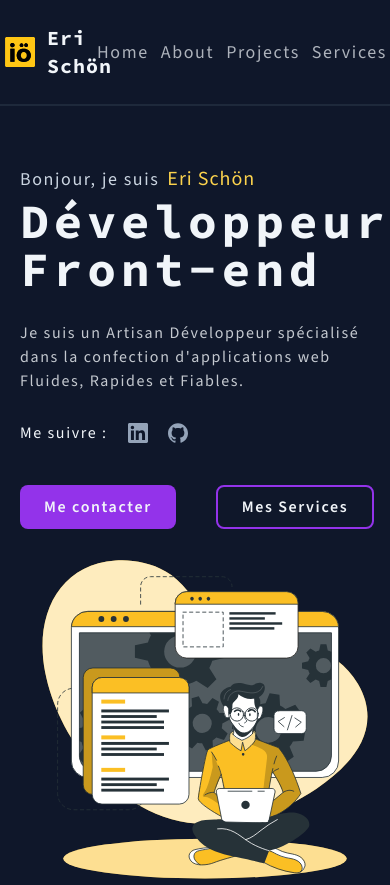
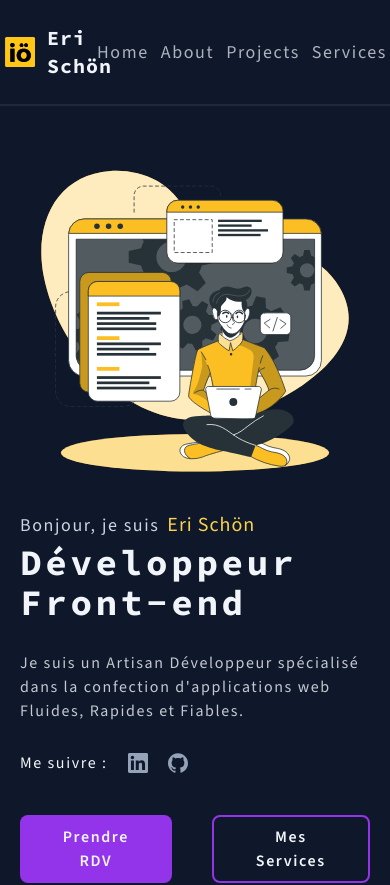
Before and after one commit to erischon/project-erischondev, a Next.js app: page / in a window 390 px wide. Shown: the top 885 px of the page. Built offline with nearby package versions, Linux system fonts and the light colour scheme.

Commit message:
hero section responsive

```diff
--- a/src/app/globals.css
+++ b/src/app/globals.css
@@ -13,6 +13,12 @@
   letter-spacing: 0.1rem;
 }
 
+@media (min-width: 768px) {
+  html {
+    font-size: 18px;
+  }
+}
+
 h1,
 h2,
 h3 {
--- a/src/components/Section.tsx
+++ b/src/components/Section.tsx
@@ -8,7 +8,7 @@ export default function Section({
   styles?: string;
 }) {
   return (
-    <section id={id} className={`${styles} pt-14 w-full`}>
+    <section id={id} className={`${styles} px-5 pt-14 w-full`}>
       {children}
     </section>
   );
--- a/src/components/sections/Hero.section.tsx
+++ b/src/components/sections/Hero.section.tsx
@@ -1,13 +1,15 @@
 import Image from "next/image";
 import Link from "next/link";
+
+import Section from "@/components/Section";
 
 import { SiLinkedin, SiGithub } from "react-icons/si";
 
 export default function HeroSection() {
   return (
-    <section id="home" className="px-5 w-full py-20">
+    <Section id="home">
       <div className="grid md:grid-cols-12">
-        <div className="col-span-6 ">
+        <div className="order-2 md:col-span-6 md:order-1">
           <div className="flex flex-col mb-7">
             <p className="text-slate-300 text-lg mb-1">
               <span className="mr-2">Bonjour, je suis</span>
@@ -15,9 +17,11 @@ export default function HeroSection() {
                 Eri Schön
               </span>
             </p>
-            <h2 className="text-5xl font-bold tracking-widest mb-7">
+
+            <h2 className="text-4xl font-bold tracking-widest mb-7">
               Développeur Front-end
             </h2>
+
             <p className="text-slate-100/80">
               Je suis un Artisan Développeur spécialisé dans la confection
               d&apos;applications web Fluides, Rapides et Fiables.
@@ -46,7 +50,7 @@ export default function HeroSection() {
 
           <div className="flex gap-x-10">
             <button className="bg-purple-600 text-slate-100 rounded-lg py-2 px-6 hover:text-slate-100/80 font-semibold">
-              Me contacter
+              Prendre RDV
             </button>
 
             <button className="border-2 border-purple-600 text-slate-100 rounded-lg py-2 px-6 hover:text-slate-100/80 font-semibold">
@@ -55,7 +59,7 @@ export default function HeroSection() {
           </div>
         </div>
 
-        <div className="col-span-6">
+        <div className="order-1 mb-5 md:col-span-6 md:order-2 md:mb-0">
           <Image
             src="/images/hero-dev.svg"
             width={375}
@@ -65,6 +69,6 @@ export default function HeroSection() {
           />
         </div>
       </div>
-    </section>
+    </Section>
   );
 }
```
